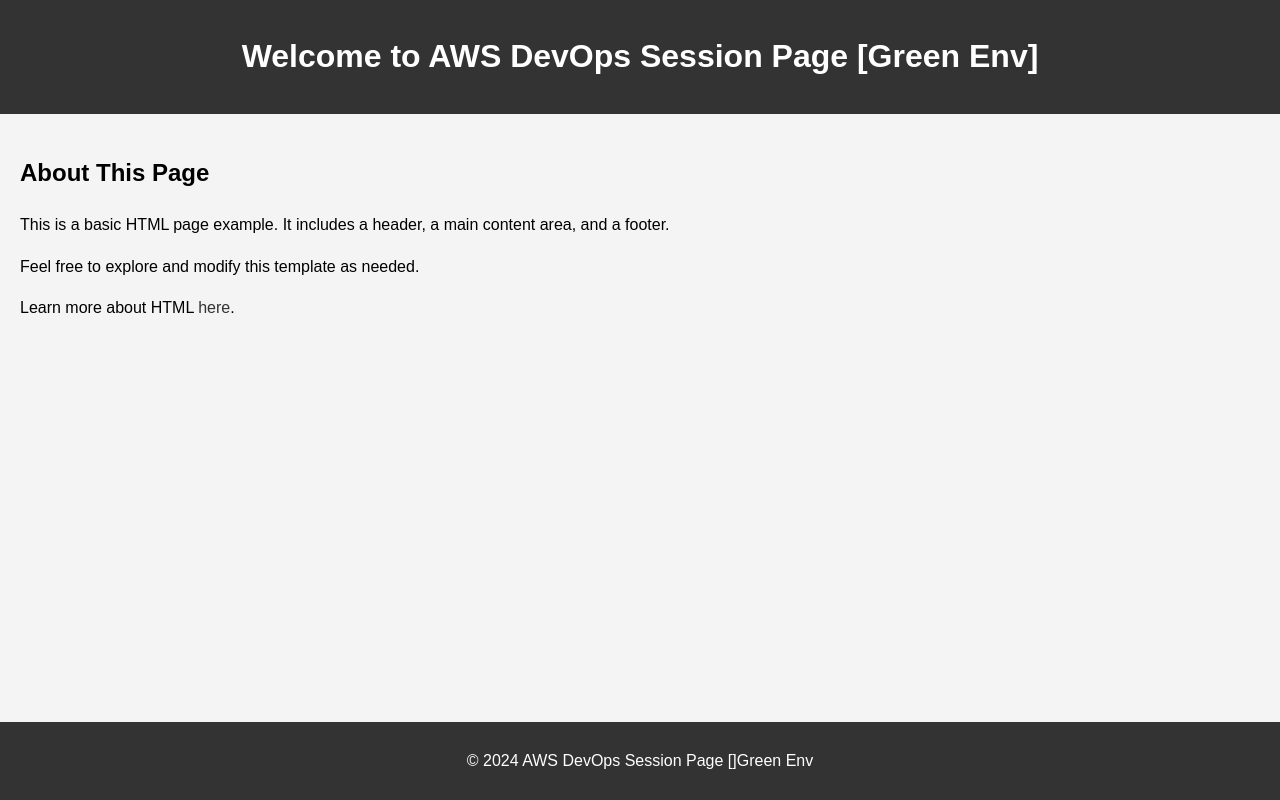
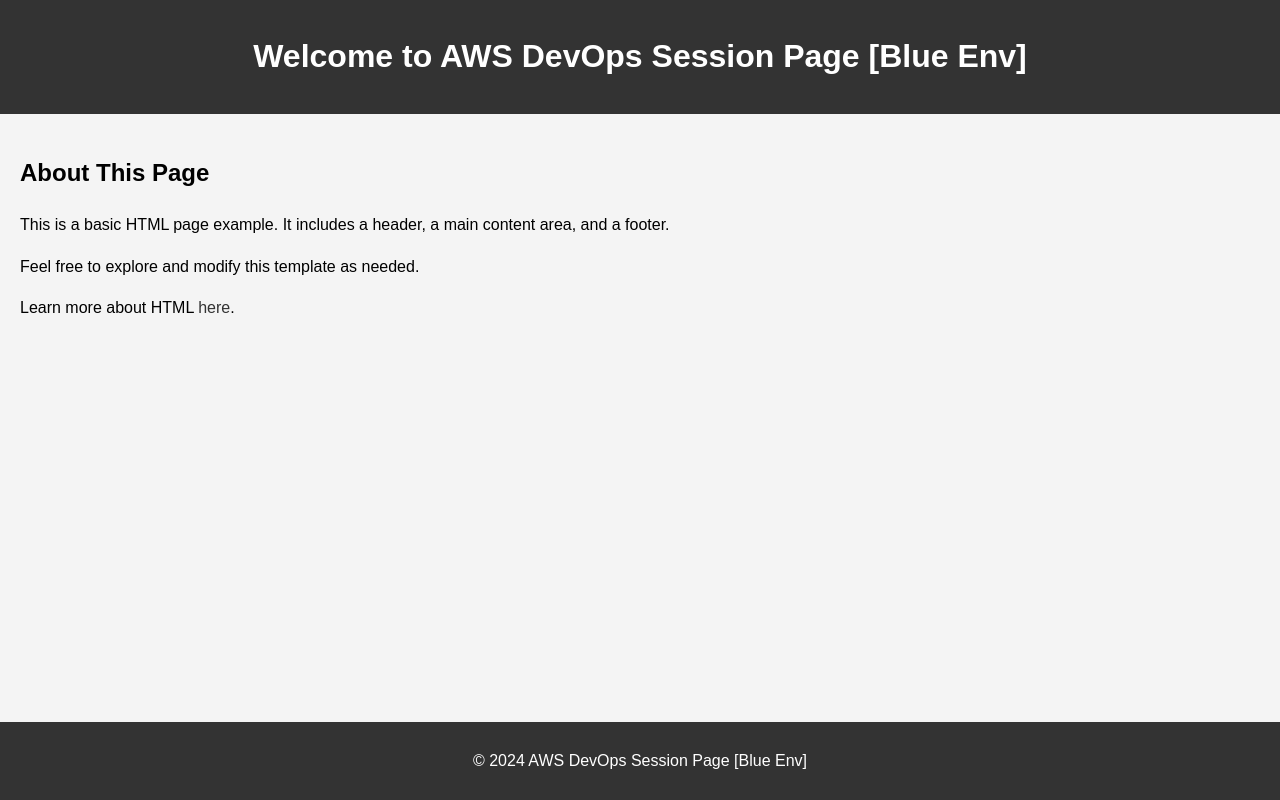
Before and after one commit to sid1177/aws-devops, a plain HTML site: page html/index.html in a window 1280 px wide. Drawn offline with Linux system fonts and the light colour scheme.

Commit message:
Update index.html

```diff
--- a/html/index.html
+++ b/html/index.html
@@ -41,7 +41,7 @@
 </head>
 <body>
     <header>
-        <h1>Welcome to AWS DevOps Session Page [Green Env]</h1>
+        <h1>Welcome to AWS DevOps Session Page [Blue Env]</h1>
     </header>
     <main>
         <h2>About This Page</h2>
@@ -50,7 +50,7 @@
         <p>Learn more about HTML <a href="https://www.w3schools.com/html/" target="_blank">here</a>.</p>
     </main>
     <footer>
-        <p>&copy; 2024 AWS DevOps Session Page []Green Env</p>
+        <p>&copy; 2024 AWS DevOps Session Page [Blue Env]</p>
     </footer>
 </body>
 </html>
```
